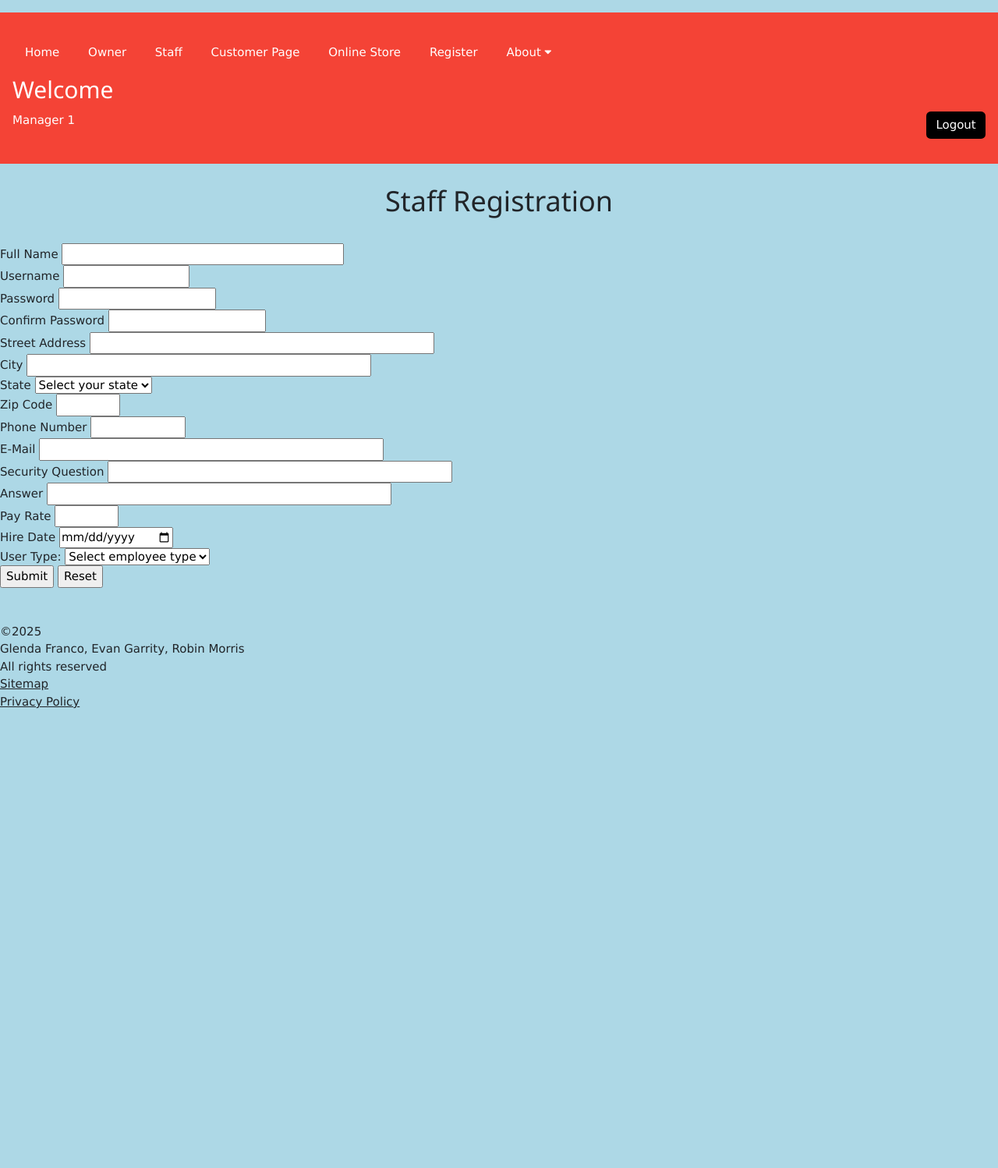
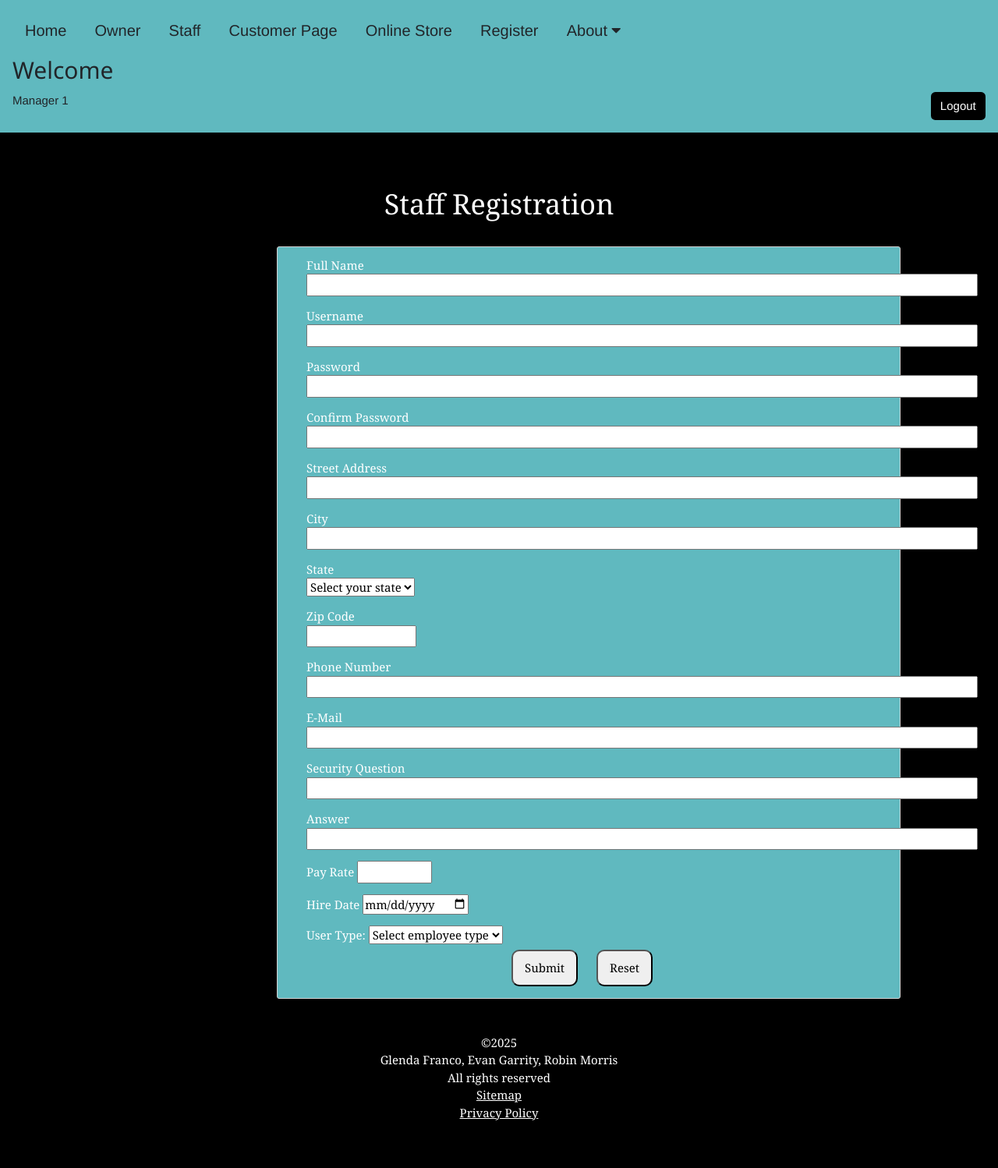
Before and after one commit to robin-e-m/coffeeShop, a PHP site: page /registerStaff.php in a window 1280 px wide. Shown: the whole page at 78% size. Before the commit the page ends 909 px from the top, so only its background shows below. Run offline with PHP 8.4, Linux system fonts and the light colour scheme; a user stored in the database is signed in.

Commit message:
Merged with Glenda's updates Updated styling for index.php, customer registration, staff registration, and password reset

```diff
--- a/header.php
+++ b/header.php
@@ -8,6 +8,7 @@
     <link rel="stylesheet" href="mystyles.css">
 </head>
 <body>
+    <div class="header">
     <?php
     session_start();
     if (isset($_SESSION['usertype'])) {
@@ -28,16 +29,16 @@
     }
     ?>
     <div class="w3-cell-row boxed">
-        <div class="w3-panel w3-padding-32 w3-red">
-            <a href="index.php" class="w3-bar-item w3-button w3-mobile ">Home</a>
-          <a href="owner.php" class="w3-bar-item w3-button w3-mobile">Owner</a>
-            <a href="staff.php" class="w3-bar-item w3-button w3-mobile">Staff</a>
-            <a href="customer.php" class="w3-bar-item w3-button w3-mobile">Customer Page</a>
-            <a href="OnlineStore.php" class="w3-bar-item w3-button w3-mobile">Online Store</a>
-            <a href="<?php echo $register; ?>" class="w3-bar-item w3-button w3-mobile ">Register</a>
+        <div class="w3-panel">
+            <a href="index.php" class="w3-bar-item w3-button w3-mobile" style="font-size:20px">Home</a>
+          <a href="owner.php" class="w3-bar-item w3-button w3-mobile" style="font-size:20px">Owner</a>
+            <a href="staff.php" class="w3-bar-item w3-button w3-mobile" style="font-size:20px">Staff</a>
+            <a href="customer.php" class="w3-bar-item w3-button w3-mobile" style="font-size:20px">Customer Page</a>
+            <a href="OnlineStore.php" class="w3-bar-item w3-button w3-mobile" style="font-size:20px">Online Store</a>
+            <a href="<?php echo $register; ?>" class="w3-bar-item w3-button w3-mobile" style="font-size:20px">Register</a>
             <div class="w3-dropdown-hover w3-mobile">
-                <button class="w3-button">About <i class="fa fa-caret-down"></i></button>
-                <div class="w3-dropdown-content w3-bar-block w3-dark-grey">
+                <button class="w3-button" style="font-size:20px">About <i class="fa fa-caret-down"></i></button>
+                <div class="w3-dropdown-content w3-bar-block w3-teal">
                     <a href="#" class="w3-bar-item w3-button w3-mobile">Location</a>
                     <a href="#" class="w3-bar-item w3-button w3-mobile">Hours</a>
                     <a href="#" class="w3-bar-item w3-button w3-mobile">Contact Us</a>
@@ -75,4 +76,5 @@
             <?php endif; ?>
         </div>
     </div>
+   </div>
 </body>
--- a/mystyles.css
+++ b/mystyles.css
@@ -1,9 +1,117 @@
 body {
 
-    background-color: lightblue;
+    background-color: black;
 }
 
 h1 {
 
     text-align: center;
 }
+
+.home-top-section {
+  background-image: url('coffee_bg_large.jpg');
+  filter: blur(4px);
+  -webkit-filter: blur(4px);
+  background-attachment: fixed;
+  background-position: center;
+  background-repeat: no-repeat;
+  background-size: cover;
+  height: 100vh;
+  display: flex;
+  color: white;
+  position: relative;
+  z-index: 1;
+}
+
+.home-top-text {
+  background-color: rgb(0,0,0); /* Fallback color */
+  background-color: rgba(0,0,0, 0.4); /* Black w/opacity/see-through */
+  color: white;
+  font-weight: bold;
+  font-family: Georgia, serif;
+  border: 3px solid #f1f1f1;
+  position: absolute;
+  top: 80%;
+  left: 50%;
+  transform: translate(-50%, -50%);
+  z-index: 2;
+  width: 80%;
+  padding: 20px;
+  text-align: center;
+  justify-content: center;
+}
+
+.home-main-content {
+  background-color: black;
+  color: white;
+  padding: 4rem 2rem;
+  position: relative;
+  z-index: 10;
+  font-family: Georgia, serif;
+  text-align: center;
+}
+
+.header {
+    background-color: #60b9bf;
+    font-family: Helvetica, sans-serif;
+}
+
+.input-form {
+  background-color: black;
+  color: white;
+  padding: 4rem 2rem;
+  position: relative;
+  z-index: 10;
+  font-family: Georgia, serif;
+  text-align: center;
+}
+
+.register-option {
+    padding: 7px;
+    margin-left: 10px;
+}
+
+.form-card {
+  background-color: #60b9bf;
+  padding: 5px 20px 15px 20px;
+  border: 1px solid lightgrey;
+  border-radius: 3px;
+  margin-left: 325px;
+  width: 800px;
+  text-align: left;
+}
+
+.password-card {
+  background-color: #60b9bf;
+  padding: 5px 20px 15px 20px;
+  border: 1px solid lightgrey;
+  border-radius: 3px;
+  margin-left: 370px;
+  width: 800px;
+  text-align: center;
+}
+
+.form-button {
+    padding: 10px 15px;
+    border-radius: 10px;
+    transition-duration: 0.4s;
+    font-family: Georgia, serif;
+}
+
+.form-button:hover {
+    background-color: teal;
+    color: white;
+}
+
+.reset-input {
+    padding: 7px;
+    margin-left: 10px;
+    width: 700px;
+}
+
+.security-question {
+    color: white;
+    font-family: Georgia, serif;
+    font-size: 25px;
+    text-align: center;
+}
--- a/registerStaff.php
+++ b/registerStaff.php
@@ -13,7 +13,8 @@ if (!(isset($_SESSION['usertype'])) or $usertype != 1) {
 
     </head>
     <body>
-        <h1>Staff Registration</h1>
+        <div class="input-form">
+        <h1 style="font-family:inherit">Staff Registration</h1>
           <!-- error/success messages -->
             <?php
             if (isset($_GET['status']) && $_GET['status'] == 'register_success') {
@@ -31,42 +32,44 @@ if (!(isset($_SESSION['usertype'])) or $usertype != 1) {
             }
             ?>
         <br>
-        <div>
+        <div class="form-card">
 
             <form name="register" action="registerAction.php" method="get">
 
-                <div>
+                <div class="register-option">
                     <label>Full Name</label>
-                    <input type="text" name="name" size="40" required />
+                    <input type="text" name="name" size="90" required />
                 </div>
 
-                <div>
+                <div class="register-option">
                     <label>Username</label>
-                    <input type="text" name="username" size="15" required />
+                    <input type="text" name="username" size="90" required />
                 </div>
 
-                <div>
+                <div class="register-option">
                     <label>Password</label>
-                    <input type="password" name="pass" size="20" required />
+                    <input type="password" name="pass" size="90" required />
                 </div>
 
-                <div>
+                <div class="register-option">
                     <label>Confirm Password</label>
-                    <input type="password" name="pass2" size="20" required />
+                    <input type="password" name="pass2" size="90" required />
                 </div>
 
-                <div>
+                <div class="register-option">
                     <label>Street Address</label>
-                    <input type="text" name="address" size="50" required />
+                    <input type="text" name="address" size="90" required />
                 </div>
 
-                <div>
+                <div class="register-option">
                     <label>City</label>
-                    <input type="text" name="city" size="50" required />
+                    <br>
+                    <input type="text" name="city" size="90" required />
                 </div>
 
-                <div>
+                <div class="register-option">
                     <label>State</label>
+                    <br>
                     <select name="state" required >
                         <option disabled selected value>Select your state</option>
                         <option value="al">AL</option>
@@ -123,42 +126,44 @@ if (!(isset($_SESSION['usertype'])) or $usertype != 1) {
                     </select>
                 </div>
 
-                <div>
+                <div class="register-option">
                     <label>Zip Code</label>
-                    <input type="text" name="zip" size="5" required />
+                    <br>
+                    <input type="text" name="zip" size="10" required />
                 </div>
 
-                <div>
+                <div class="register-option">
                     <label>Phone Number</label>
-                    <input type="text" name="phone" size="10" required />
+                    <input type="text" name="phone" size="90" required />
                 </div>
 
-                <div>
+                <div class="register-option">
                     <label>E-Mail</label>
-                    <input type="email" name="email" size="50" required />
+                    <input type="email" name="email" size="90" required />
                 </div>
 
-                <div>
+                <div class="register-option">
                     <label>Security Question</label>
-                    <input type="text" name="question" size="50" required />
+                    <input type="text" name="question" size="90" required />
                 </div>
 
-                <div>
+                <div class="register-option">
                     <label>Answer</label>
-                    <input type="password" name="answer" size="50" required />
+                    <br>
+                    <input type="password" name="answer" size="90" required />
                 </div>
 
-                <div>
+                <div class="register-option">
                     <label>Pay Rate</label>
                     <input type="text" name="pay" size="5" required />
                 </div>
 
-                <div>
+                <div class="register-option">
                     <label>Hire Date</label>
                     <input type="date" name="hire" size="8" required />
                 </div>
 
-                <div>
+                <div class="register-option">
                     <label>User Type:</label>
                     <select name="usertype" required >
                         <option value="">Select employee type</option>
@@ -168,9 +173,9 @@ if (!(isset($_SESSION['usertype'])) or $usertype != 1) {
 
                 </div>
 
-                <div class="item">
-                    <input type="submit" value="Submit" />
-                    <input type="reset" value="Reset" />
+                <div>
+                    <input class="form-button" style="margin-left:280px" type="submit" value="Submit" />
+                    <input class="form-button" style="margin-left:20px" type="reset" value="Reset" />
                 </div>
             </form>
         </div>
@@ -179,5 +184,6 @@ if (!(isset($_SESSION['usertype'])) or $usertype != 1) {
         <br>
 
         <?php include 'footer.php' ?>
+        </div>
     </body>
 </html>
```
Also changed, not shown: index.php (+11 -9 lines), registerCustomer.php (+47 -33 lines), resetAction.php (+24 -12 lines), resetPassword.php (+12 -10 lines), coffee_bg_large.jpg (added).
